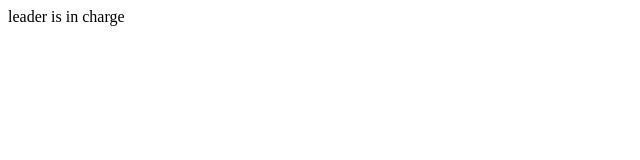
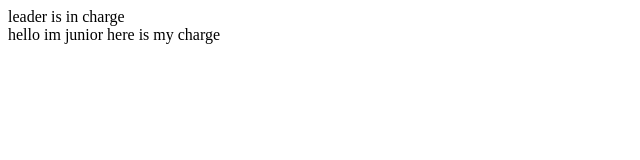
Before and after one commit to seunghochoi96/builton_test, a plain HTML site: page index.html in a window 1280 px wide. Shown: the whole page, without its empty margins (0-640 px from the left). Drawn offline with Linux system fonts and the light colour scheme.

Commit message:
freshman first commit

```diff
--- a/index.html
+++ b/index.html
@@ -12,7 +12,8 @@
     </nav>
 
     <main>
-
+        hello im junior
+        here is my charge
     </main>
 
     <footer>
```
